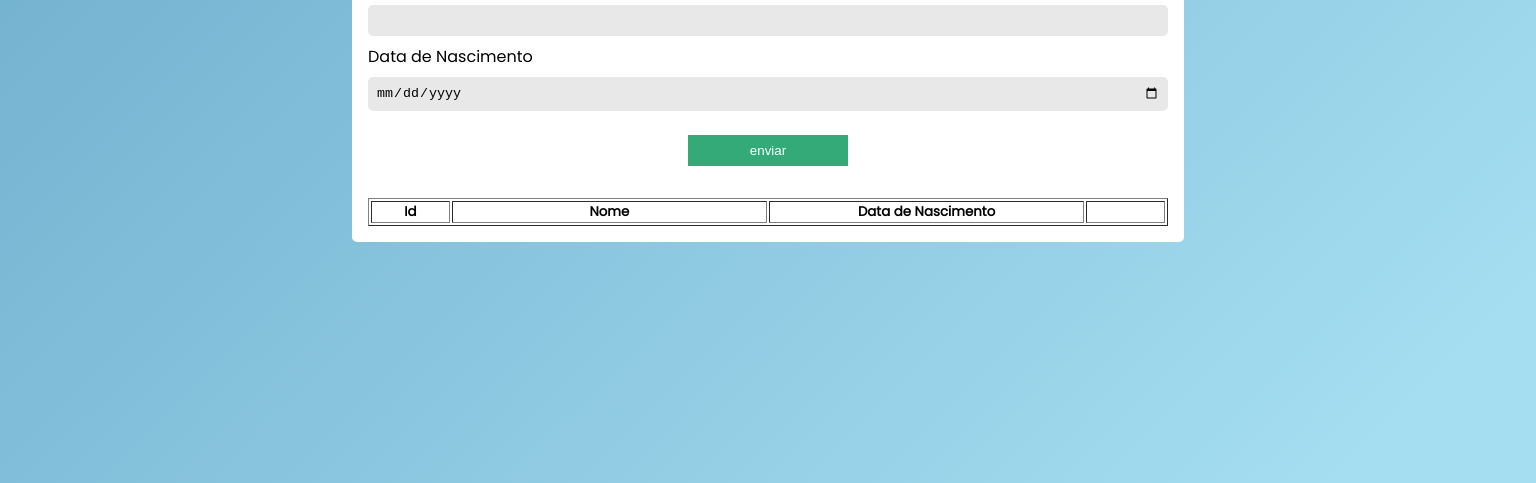
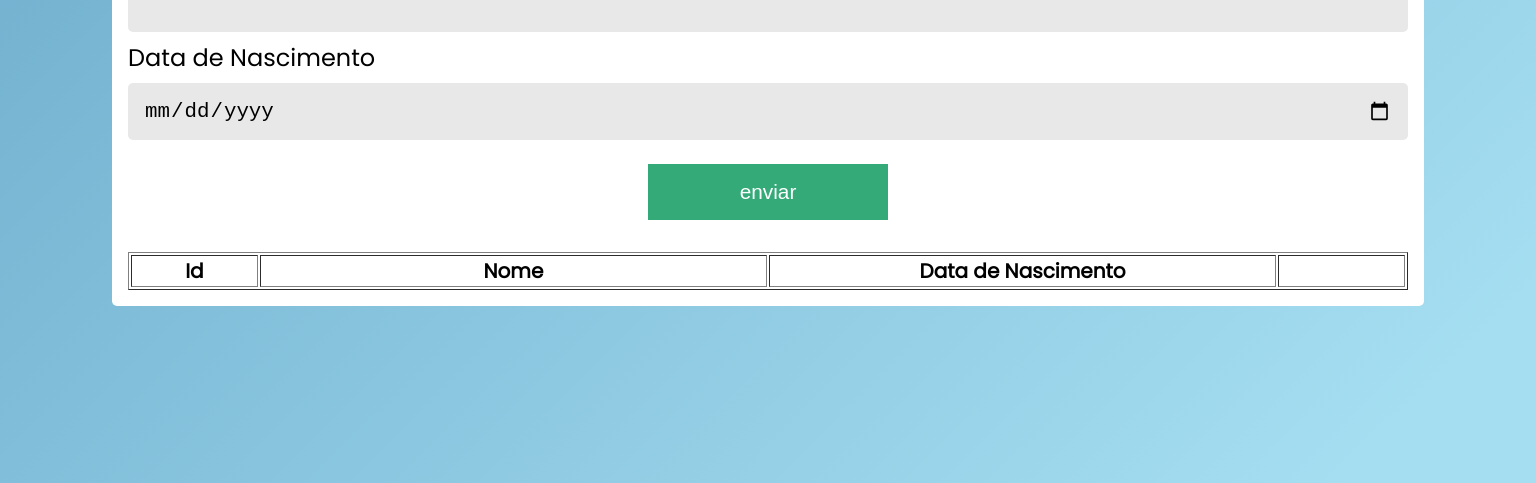
Before and after one commit to Bebel132/CRUD, a plain HTML site: page index.html in a window 1536 px wide. Shown: the part 349-832 px from the top of the page. Drawn offline with Linux system fonts and the light colour scheme.

Commit message:
adicionando responsividade para telas maiores que 1440px

```diff
--- a/style.css
+++ b/style.css
@@ -132,3 +132,25 @@ td {
     color: var(--cor-4);
     border: none;
 }
+
+@media screen and (min-width: 1440px) {
+    .container {
+        max-width: 80rem;
+        font-size: 1.5rem;
+    }
+
+    .form input {
+        padding: 1rem;
+        margin: .5rem 0;
+        font-size: 1.3rem;
+    }
+
+    #enviar {
+        width: 15rem;
+    }
+
+    .botao button {
+        padding: .5rem;
+        font-size: 1.2rem;
+    }
+}
```
